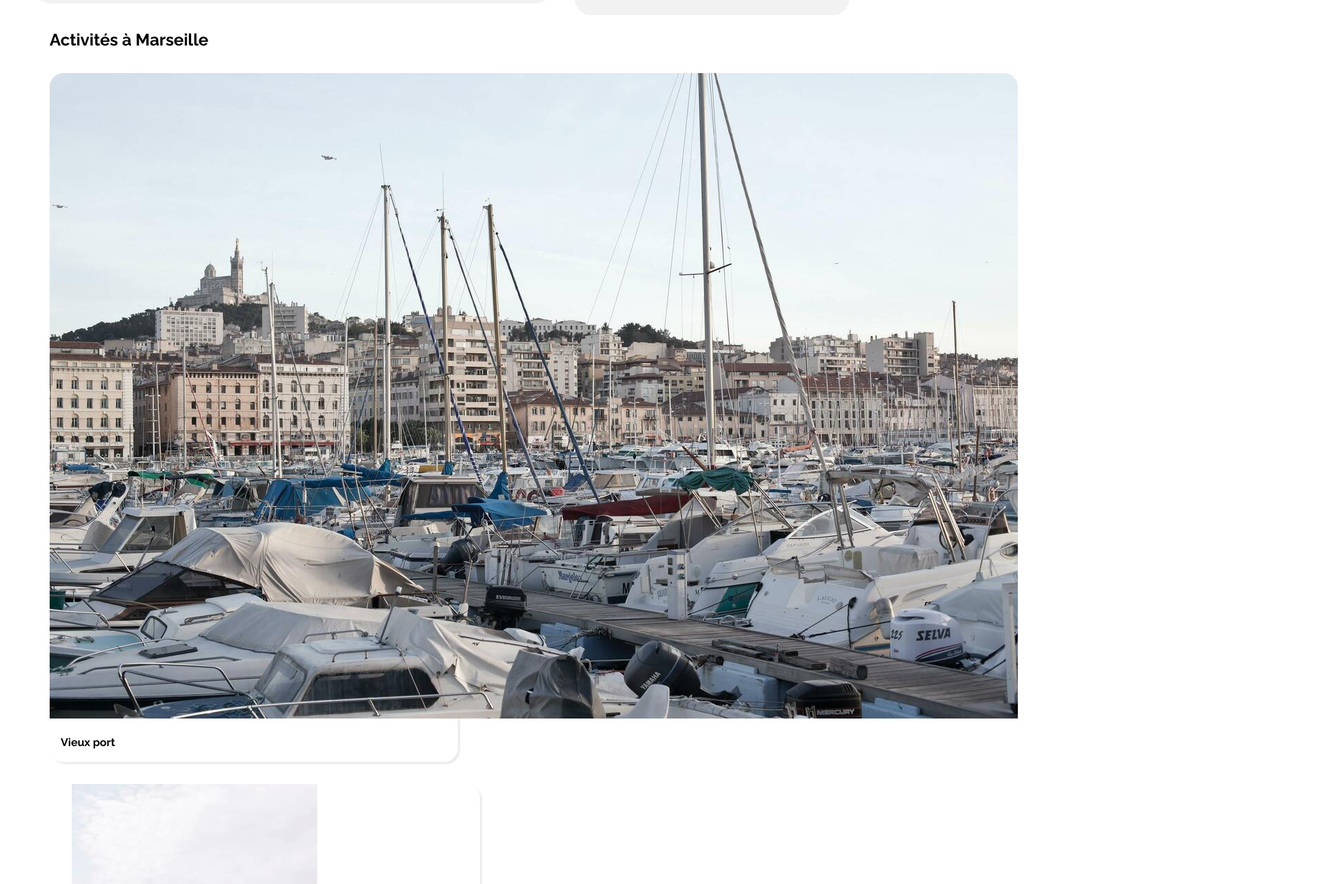
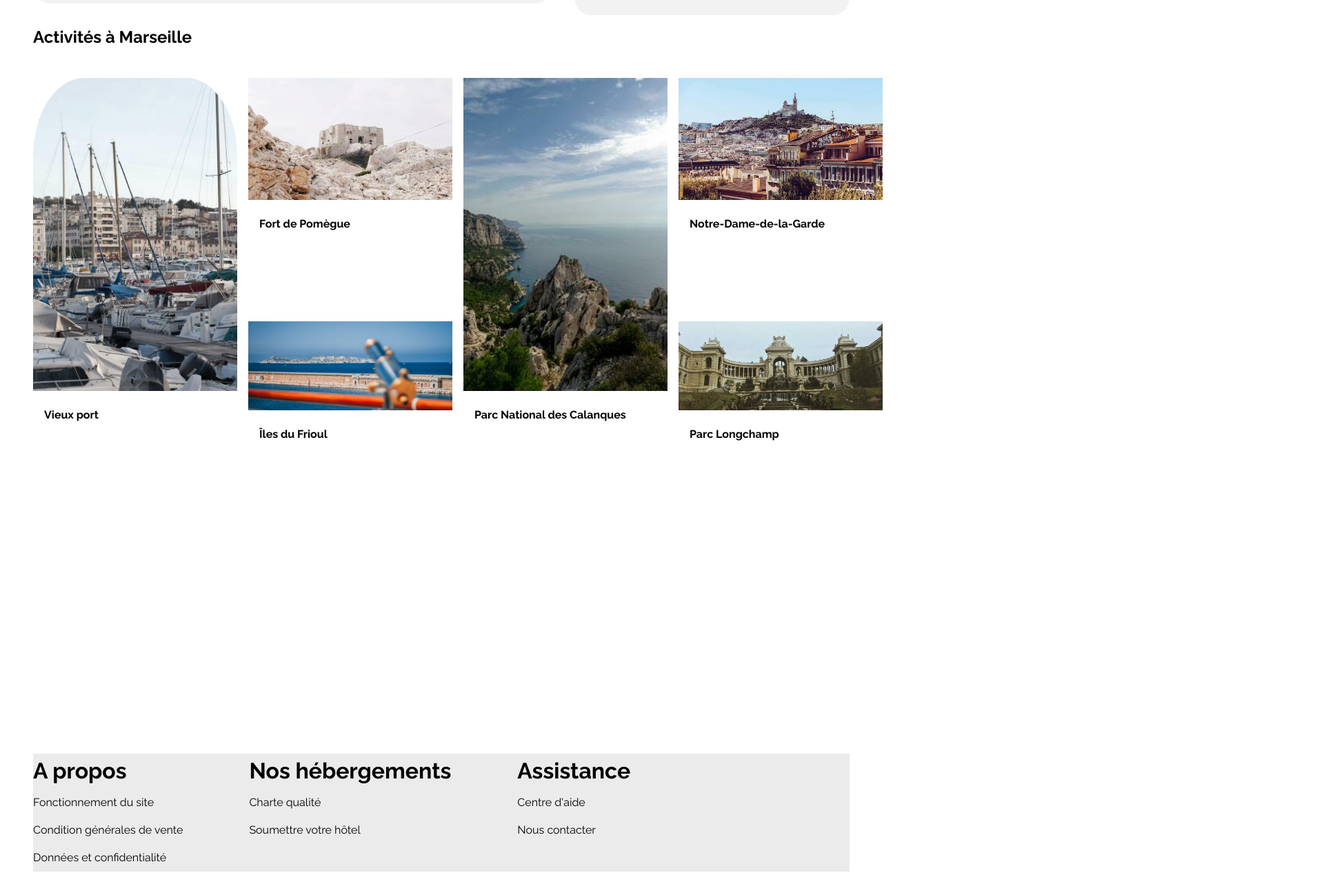
Before and after one commit to ekeyangwen/KabaElisa_2_26032021, a plain HTML site: page index.html in a window 1280 px wide. Shown: the part 1038-2320 px from the top of the page at 69% size, 1920 px wide, since content can reach past the window. Drawn offline with Linux system fonts and the light colour scheme.

Commit message:
test W3C

```diff
--- a/styles.css
+++ b/styles.css
@@ -368,270 +368,177 @@ object-fit: cover;
 
 }
 
-.section_4-5
+
+.section_4
 {
-display: flex;
-flex-direction: row;
+display: grid;
+grid-template-columns:25% 25% 25% 25%;
+grid-template-rows: 7% 33% 20% ;
+grid-column-gap: 1rem;
 
 
 
 }
-
-.section_4
-{
-display:flex;
-justify-content: space-between;
-flex-direction: column;
-padding: 1.5rem;
-border-radius: 25px;
-width: 50%;
-}
-
 .titre_section4
 {
 
-margin-top: 0rem;
-}
+grid-column-start:1;
+grid-column-end: 1;
+grid-row-start: 1;
+grid-row-end: 1;
 
-
-
-.cartes_section4
-{
-
-display: flex;
-flex-direction: row;
-
-}
-
-.section_4gauche
-{
-
-display: flex;
-flex-direction: column;
-justify-content: center;
-border-radius:20px;
-width: 40%;
-height: 50%;
-margin-left: -1rem;
 }
 
 .port
 {
 
+    grid-column-start: 1;
+    grid-column-end: 1;
+    grid-row-start: 2;
+    grid-row-end: 4;
+width: 100%;
+height: 80%;
+margin-left: 0rem;
 
-display: flex;
-flex-direction: column;
-justify-content: center;
-border-radius: 20px;
+grid-template-columns: subgrid;
+grid-template-rows: 80% 20%;
+}
+.legende
+ {
+
     width: 100%;
-height: 140%;
-margin-left: 0rem;
-padding: 0rem;
-box-shadow: 3px 3px 3px #ebebeb;
-
+    height: 100%;
+    box-shadow:3px 3px 3px #ebebeb;
+    border-radius: 25%;
  }
-
 .port_img
 {
-
-
-border-top-left-radius: 20px;
-border-top-right-radius: 20px;
     object-fit: cover;
+width: 100%;
 height: 100%;
 
-}
+border-top-left-radius: 25%;
+border-top-right-radius: 25%;
 
-.section_4droite
-{
-
-display: flex;
-flex-direction: column;
-border-radius:20px;
-width: 40%;
-height: 175%;
-margin: 0.5rem;
-}
-
-.pomegue-a
-{
-height: 23%;
    }
 
 .pomegue
 
 {
 
-display: flex;
-flex-direction: column;
-justify-content: center;
-border-radius: 20px;
+grid-column-start: 2;
+grid-column-end: 3;
+grid-row-start: 2;
+grid-row-end: 3;
+width: 100%;
+height: 50%;
+margin-left: 0rem;
+}
+.pomegue_img
+{
+
+    object-fit: cover;
     width: 100%;
     height: 100%;
-margin-left: 2rem;
-box-shadow: 3px 3px 3px #ebebeb;
-
 
 }
-
-.pom_img
-{
-
-border-top-left-radius: 20px;
-border-top-right-radius: 20px;
-object-fit: cover;
-height: 65%;
-
-}
-.frioul-a
-{
-height: 20%;
-}
-
 .frioul
 {
-display: flex;
-flex-direction: column;
-border-radius:20px;
+grid-column-start: 2;
+grid-column-end: 3;
+grid-row-start: 3;
+grid-row-end: 4;
 width: 100%;
-height: 65%;
-box-shadow: 3px 3px 3px #ebebeb;
-margin-left: 2rem;
-
-
-
+height: 60%;
+margin-left: 0rem;
+margin-bottom: 12rem;
 }
 .frioul_img
 {
-border-top-left-radius: 20px;
-border-top-right-radius: 20px;
+
     object-fit: cover;
-height: 48%;
-
+    width: 100%;
+    height: 100%;
 }
-.section_5
-
-{
-
-display: flex;
-flex-direction: row;
-width: 50%;
-}
-.cartes_section5
- {
-    display: flex;
-    flex-direction: row;
-    width: 80%;
- }
-
-.section_5gauche
-{
-
-    display: flex;
-    flex-direction: column;
-    justify-content: center;
-    border-radius:20px;
-    width:50%;
-    height: 66.5%;
-    margin-left: -4rem;
-    padding-bottom: 1rem;
-}
-.calanques-a
-{
-    width: 61%;
-    height: 42%;
-}
-
 .calanques
 {
-
-
-display: flex;
-flex-direction: column;
-justify-content: center;
-border-radius: 20px;
-width: 161%;
-height: 120%;
+grid-column-start: 3;
+grid-column-end: 4;
+grid-row-start: 2;
+grid-row-end: 4;
+width: 100%;
+height: 80%;
 margin-left: 0rem;
-padding: 0rem;
-box-shadow: 3px 3px 3px #ebebeb;
 }
 
 .calanques_img
 {
 
-
-border-top-left-radius: 20px;
-border-top-right-radius: 20px;
     object-fit: cover;
-height: 131%;
-
+    width: 100%;
+    height: 100%;
 }
-
-.section_5droite
-{
-
-display: flex;
-flex-direction: column;
-border-radius:20px;
-height: 131%;
-width: 45%;
-padding-top:6rem;
-}
-
-.lagarde-a
-{
-    height: 17.5%;
-}
-
 .lagarde
 
 {
+grid-column-start: 4;
+grid-column-end: 5;
+grid-row-start: 2;
+grid-row-end: 3;
+width: 100%;
+height: 50%;
+margin-left: 0rem;
 
-    display: flex;
-    flex-direction: column;
-    justify-content: center;
-    border-radius: 20px;
-    width: 100%;
-    height: 87%;
-    margin-left: 2rem;
-    box-shadow: 3px 3px 3px #ebebeb;
 }
-
 .lagarde_img
 {
 
-    border-top-left-radius: 20px;
-    border-top-right-radius: 20px;
     object-fit: cover;
-    height: 78%;
 width: 100%;
-
-}
-.longchamp-a
-{
-height:20%;
-width: 30%;
+height: 100%;
 }
 
 .longchamp
 {
-display: flex;
-flex-direction: column;
-border-radius:20px;
-width: 337%;
-height: 95%;
-margin-left: 2rem;
-box-shadow: 3px 3px 3px #ebebeb;
-
-
-
+grid-column-start: 4;
+grid-column-end: 5;
+grid-row-start: 3;
+grid-row-end: 4;
+width: 100%;
+height: 60%;
+margin-left: 0rem;
 }
 .longchamp_img
 {
-border-top-left-radius: 20px;
-border-top-right-radius: 20px;
+
     object-fit: cover;
-height:81%;
+   width: 100%;
+   height: 100%;
+}
 
+.bas_de_page
+{
+    display: flex;
+    flex-direction: row;
+background-color: #ebebeb;
 }
+.apropos
+{
+    display:flex;
+    flex-direction: column;
+    margin-right: 6rem;
+    line-height: 0.5rem;
+}
+.foot_heb
+{
+     display:flex;
+    flex-direction: column;
+    margin-right: 6rem;
+line-height: 0.5rem;
+}
+.assistance
+{
+       display:flex;
+    flex-direction: column;
+   line-height: 0.5rem;
+}
```
Lines whose indentation alone changed are shown as unchanged.
